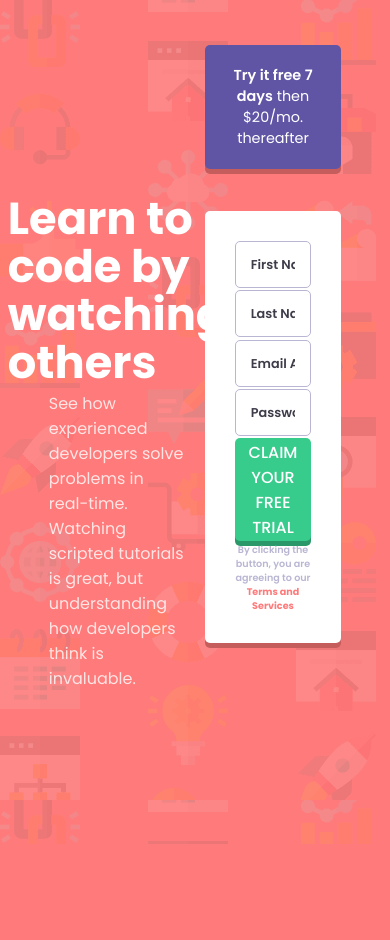
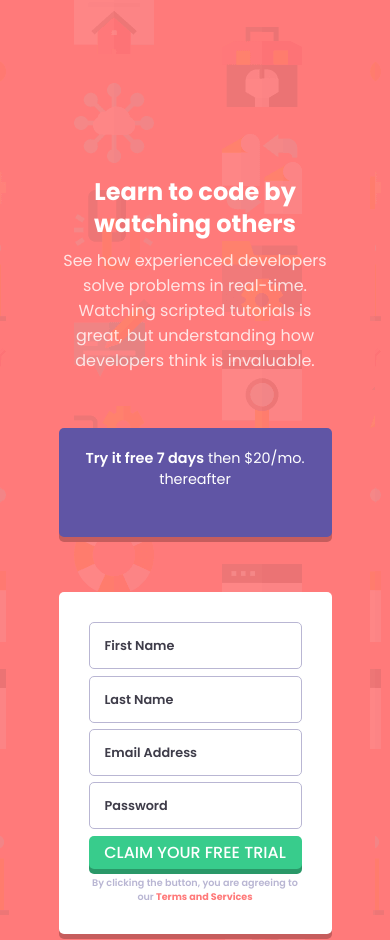
Before and after one commit to robpan38/intro-component-with-signup-form, a plain HTML site: page index.html in a window 390 px wide. Shown: the top 940 px of the page. Before the commit the page ends 844 px from the top, so only its background shows below. Drawn offline with Linux system fonts and the light colour scheme.

Commit message:
added mobile version

```diff
--- a/index.css
+++ b/index.css
@@ -155,3 +155,44 @@ main {
     font-weight: 600;
     color: var(--grayishBlue);
 }
+
+@media screen and (max-width: 600px) {
+    body {
+        height: max(950px, 130vh);
+        min-width: 340px;
+        background-image: url("images/bg-intro-mobile.png");
+        background-color: var(--red);
+    }
+
+    main {
+        display: flex;
+        flex-direction: column;
+
+    }
+
+    .text {
+        align-self: auto;
+        height: 20%;
+        text-align: center;
+        justify-content: flex-end;
+    }
+
+    .heading {
+        font-size: 1.5rem;
+        line-height: 2rem;
+    }
+
+    .content {
+        font-size: 1rem;
+    }
+
+    .premium {
+        height: 10%;
+        align-self: auto;
+    }
+
+    .form {
+        align-self: auto;
+        margin-bottom: 10px;
+    }
+}
```
Also changed, not shown: screenshot.jpg (added), 1 other file.
